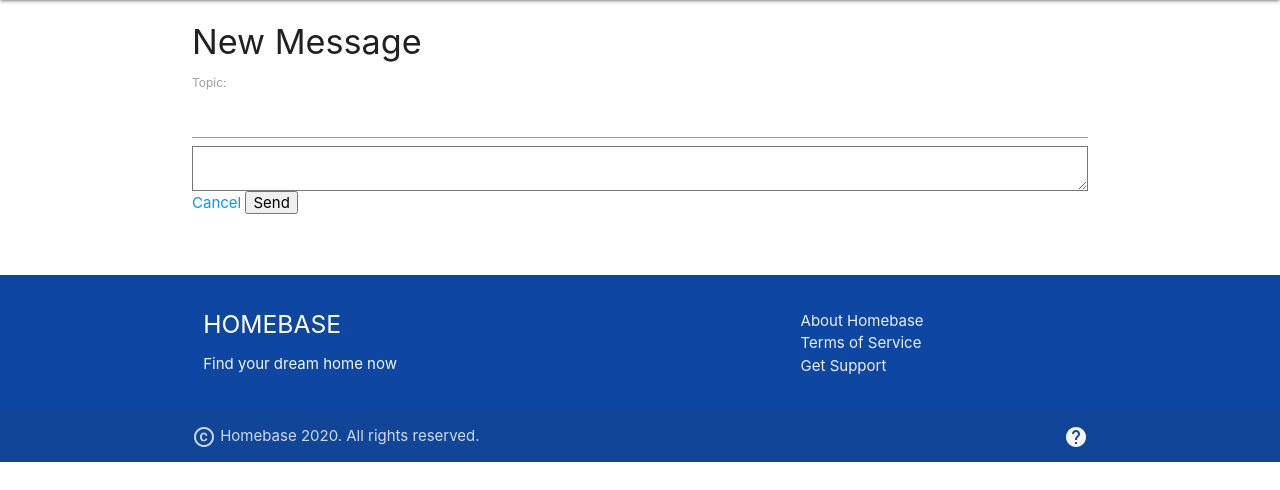
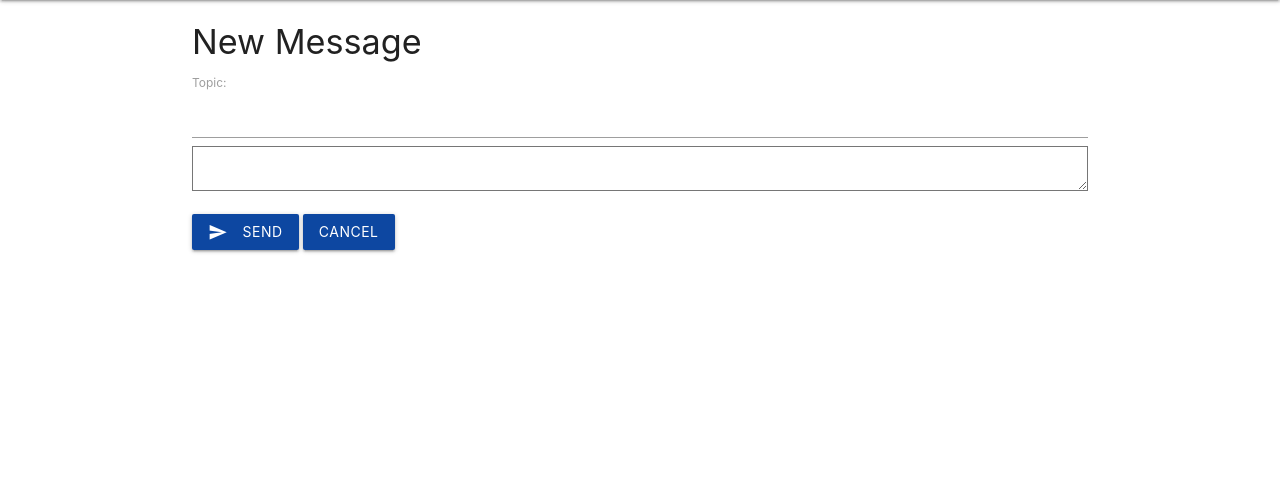
Before and after one commit to bchen012/SE_Project, a Django app: page /messages/create/ in a window 1280 px wide. Shown: the part 64-554 px from the top of the page. Run offline with Django 3.2, Linux system fonts and the light colour scheme; data comes from the database, SQL or seed files in the repository; both versions use the stored data as it was after the commit; parts of the project's set-up code (start-up, migrations or seed data) failed here and were passed over; some libraries are stand-ins or nearby versions.

Commit message:
added messaging feature

```diff
--- a/templates/pinax/messages/message_create.html
+++ b/templates/pinax/messages/message_create.html
@@ -16,10 +16,19 @@
 {#        <textarea name="content" cols="40" rows="10" required="" id="id_content"></textarea>#}
 
         <div class="form-actions">
-            <a href="{% url "pinax_messages:inbox" %}" class="cancel">Cancel</a>
-            <button>Send</button>
+            <br>
+            <button class="waves-effect waves-light btn blue darken-4"><i class="material-icons left">send</i>Send</button>
+            <button class="waves-effect waves-light btn blue darken-4"><a style="color: white" href="{% url "pinax_messages:inbox" %}">Cancel</a></button>
         </div>
     </form>
+    <br>
+    <br>
+    <br>
+    <br>
+    <br>
+    <br>
+    <br>
+    <br>
 </div>
     </div>
 {% endblock %}
--- a/templates/pinax/messages/thread_detail.html
+++ b/templates/pinax/messages/thread_detail.html
@@ -29,7 +29,7 @@
       {% else %}
           <div class="col s6 ">
       {% endif %}
-    {{ user }}
+{#    {{ user }}#}
     <p>{{ message.sender.username }}</p>
       <div class="card blue-grey darken-1">
         <div class="card-content white-text">
@@ -50,8 +50,8 @@
         <textarea name="content" cols="40" rows="10" required="" id="id_content"></textarea>
         <div class="form-actions">
             <br>
-            <button class="waves-effect waves-light btn"><i class="material-icons left">send</i>Send</button>
-            <a href="{% url "pinax_messages:inbox" %}" class="cancel">Cancel</a>
+            <button class="waves-effect waves-light btn blue darken-4"><i class="material-icons left">send</i>Send</button>
+            <button class="waves-effect waves-light btn blue darken-4"><a style="color: white" href="{% url "pinax_messages:inbox" %}">Cancel</a></button>
 
         </div>
     </form>
--- a/templates/users/users_profile.html
+++ b/templates/users/users_profile.html
@@ -63,6 +63,9 @@
                 <span><i class="material-icons left small">contact_phone</i> {{ user.profile.contactNumber }}</span>
                 <br>
                 <br>
+                <span><i class="material-icons left small">date_range</i> Joined on {{ user.profile.date_joined|date:"F d, Y" }}</span>
+                <br>
+                <br>
             </div>
             <div class="card-reveal">
                 <span class="card-title grey-text text-darken-4">Edit Profile<i class="material-icons right">close</i></span>
@@ -70,7 +73,7 @@
               {% csrf_token %}
                   {{ u_form.as_p }}
                   {{ p_form.as_p }}
-                <button class ="btn btn-outline-info" type="submit">Submit</button>
+                <button class ="btn btn-outline-info blue darken-4" type="submit">Submit</button>
             </form>
             </div>
           </div>
--- a/users/models.py
+++ b/users/models.py
@@ -3,6 +3,7 @@ from __future__ import unicode_literals
 from django.contrib.auth.models import User
 from django.db import models
 from PIL import Image
+from django.utils import timezone
 from Home.models import Post
 
 def user_directory_path(instance, filename):
@@ -14,6 +15,7 @@ class Profile(models.Model):
     user = models.OneToOneField(User, on_delete=models.CASCADE)
     image = models.ImageField(default='default.jpg', upload_to='profile_pics')
     contactNumber = models.CharField(default="", max_length=8)
+    date_joined = models.DateTimeField(default=timezone.now)
     favorites = models.ManyToManyField(Post)
 
     def __str__(self):
```
Also changed, not shown: templates/Home/main.html (+5 -2 lines), db.sqlite3, users/migrations/0003_profile_date_joined.py (added).
